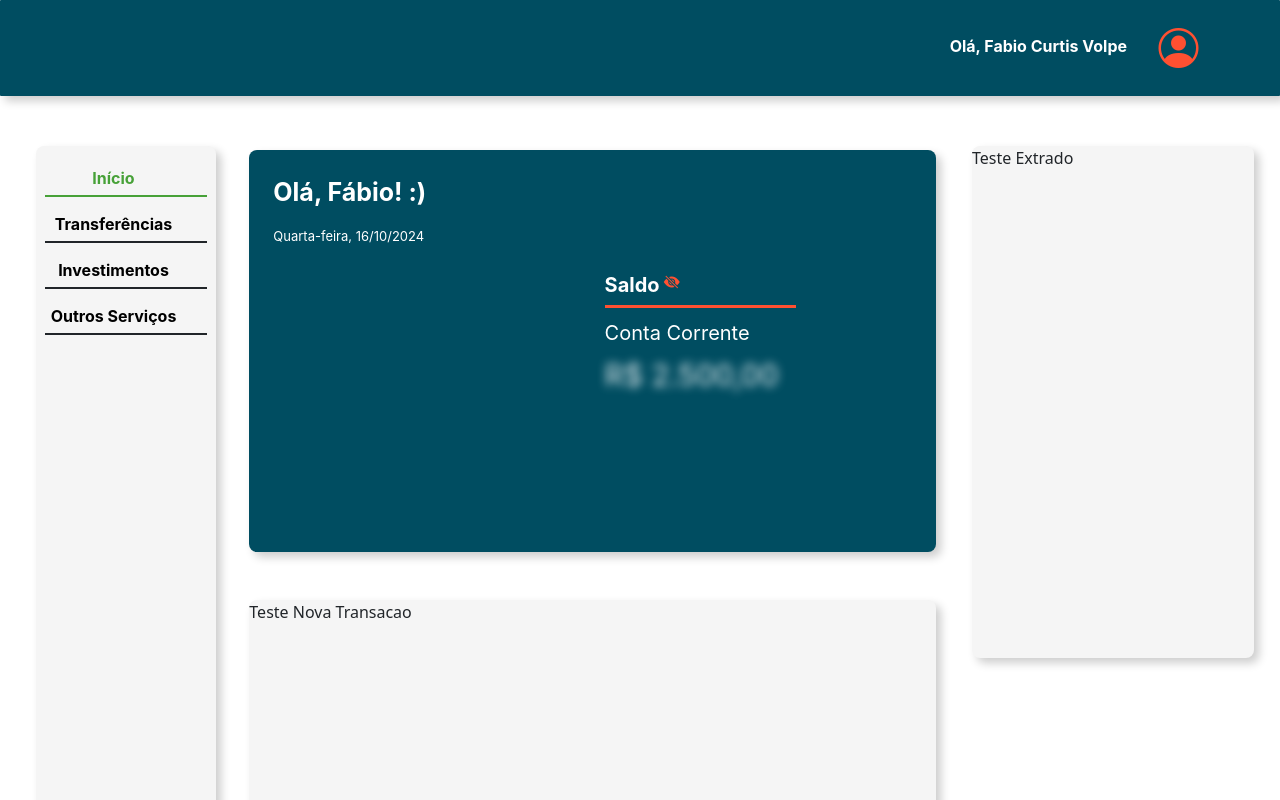
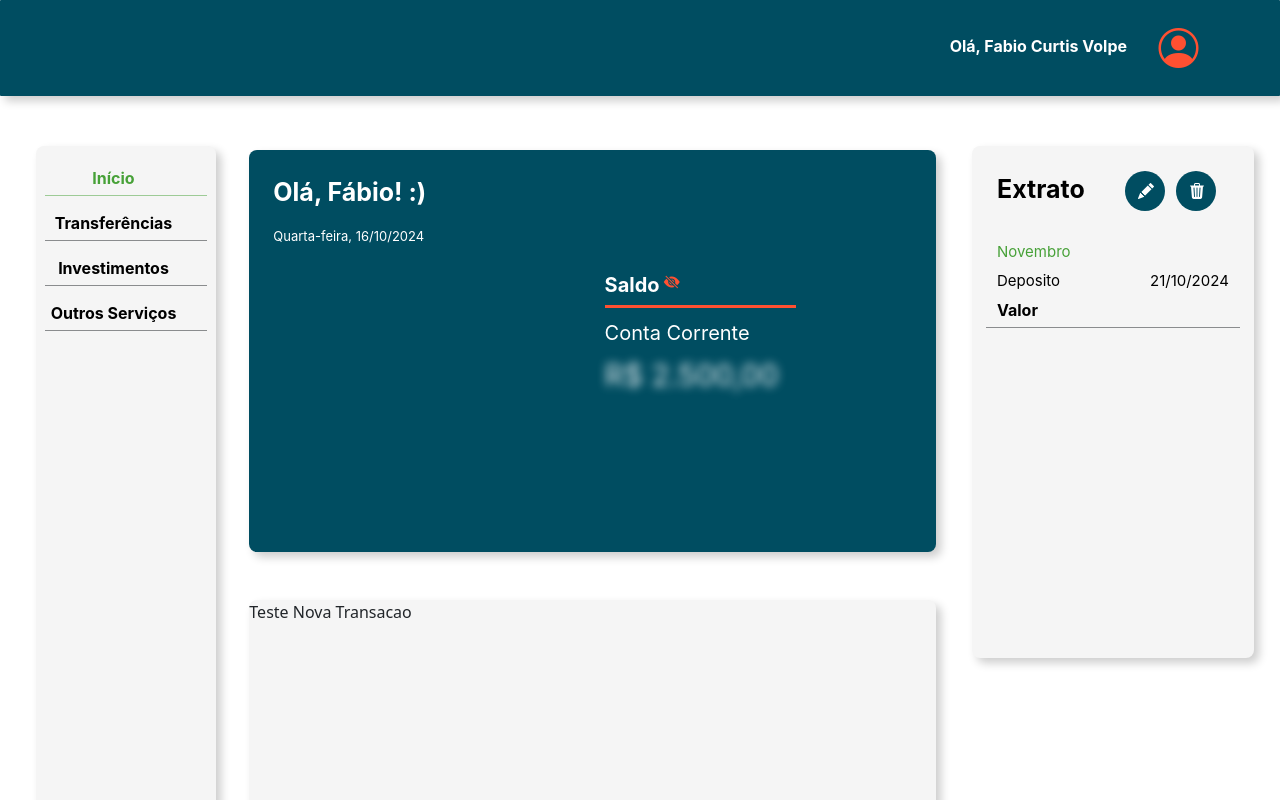
Before and after one commit to fabiocurtisvolpe/tech-chanllenge-01, a Next.js app: page / in a window 1280 px wide. Shown: the top 800 px of the page. Built offline with nearby package versions, Linux system fonts and the light colour scheme.

Commit message:
Ajustes extrato

```diff
--- a/src/app/components/boasVindas.css
+++ b/src/app/components/boasVindas.css
@@ -48,7 +48,7 @@ label {
 .hrSaldo {
     color: #FF5031;
     border-width: 3px;
-    opacity: 100;
+    opacity: 100%;
     margin-left: 0;
 }
 
--- a/src/app/components/extrato.css
+++ b/src/app/components/extrato.css
@@ -5,5 +5,70 @@
     border-radius: 8px;
     background: #f5f5f5;
     box-shadow: 5px 5px 10px rgba(0, 0, 0, 0.2);
+}
 
+.labelExtrato {
+    font-family: Inter, serif;
+    color: black;
+    font-size: 25px;
+    font-weight: bold;
+    margin-top: 25px;
+    margin-left: 25px;
 }
+
+.divCirculo {
+    width: 40px;
+    height: 40px;
+    margin-top: 25px;
+    background-color: #004D61;
+    clip-path: circle(50% at 50% 50%);
+}
+
+.btn {
+    width: 20px;
+    height: 20px;
+    color: white;
+    cursor: pointer;
+    margin-bottom: 5px;
+}
+
+label {
+    font-family: Inter, serif;
+}
+
+.labelMes {
+    font-size: 15px;
+    font-weight: normal;
+    margin-left: 25px;
+    color: #47A138;
+}
+
+.labelTipo {
+    font-size: 15px;
+    font-weight: normal;
+    margin-left: 25px;
+    color: black;
+}
+
+.labelData {
+    font-size: 15px;
+    font-weight: normal;
+    margin-left: 25px;
+    color: black;
+}
+
+.labelValorExtrato {
+    font-size: 16px;
+    font-weight: bold;
+    margin-left: 25px;
+    color: black;
+}
+
+hr {
+    border-width: 1px;
+    opacity: 50%;
+}
+
+.rowExtrato {
+    margin-top: 25px;
+}
--- a/src/app/components/extrato.tsx
+++ b/src/app/components/extrato.tsx
@@ -5,10 +5,65 @@ class Extrato extends React.Component {
 
     render() {
         return (
-            <div className="panel panel-default m">
+            <div className="panel panel-default">
 
                 <div className="panel-body extrato">
-                    Teste Extrado
+
+                    <div className="row">
+                        <div className="col-md-6">
+                            <label className="labelExtrato">Extrato</label>
+                        </div>
+
+                        <div className="col-md-2">
+
+                            <div className="divCirculo">
+                                <span className="bi bi-pencil-fill btn"></span>
+                            </div>
+
+                        </div>
+
+                        <div className="col-md-2">
+                            <div className="divCirculo">
+                                <span className="bi bi-trash3-fill btn"></span>
+                            </div>
+                        </div>
+                    </div>
+
+                    <div className="row rowExtrato">
+
+                        <div className="col-md-12">
+
+                            <div className="row">
+                                <div className="col-md-6">
+                                    <label className="labelMes">Novembro</label>
+                                </div>
+                            </div>
+
+                            <div className="row">
+                                <div className="col-md-6">
+                                    <label className="labelTipo">Deposito</label>
+                                </div>
+                                <div className="col-md-6">
+                                    <label className="labelData">21/10/2024</label>
+                                </div>
+                            </div>
+
+                            <div className="row">
+                                <div className="col-md-12">
+                                    <label className="labelValorExtrato">Valor</label>
+                                </div>
+                            </div>
+
+                            <div className="row">
+                                <div className="col-md-12">
+                                    <hr/>
+                                </div>
+                            </div>
+
+                        </div>
+
+                    </div>
+
                 </div>
 
             </div>
```
